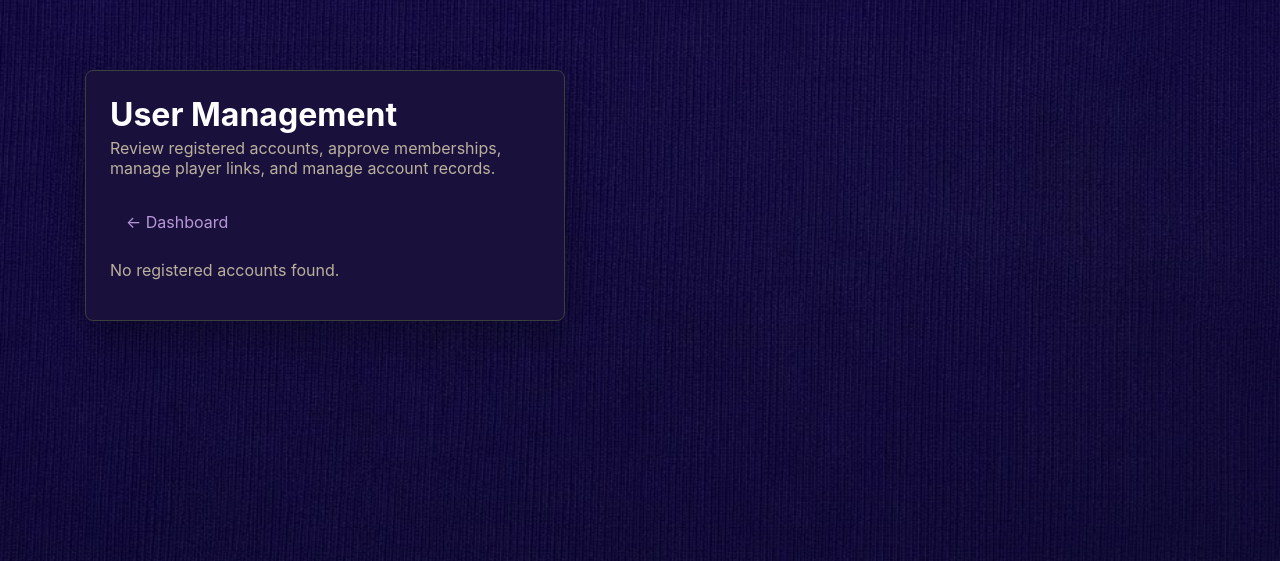
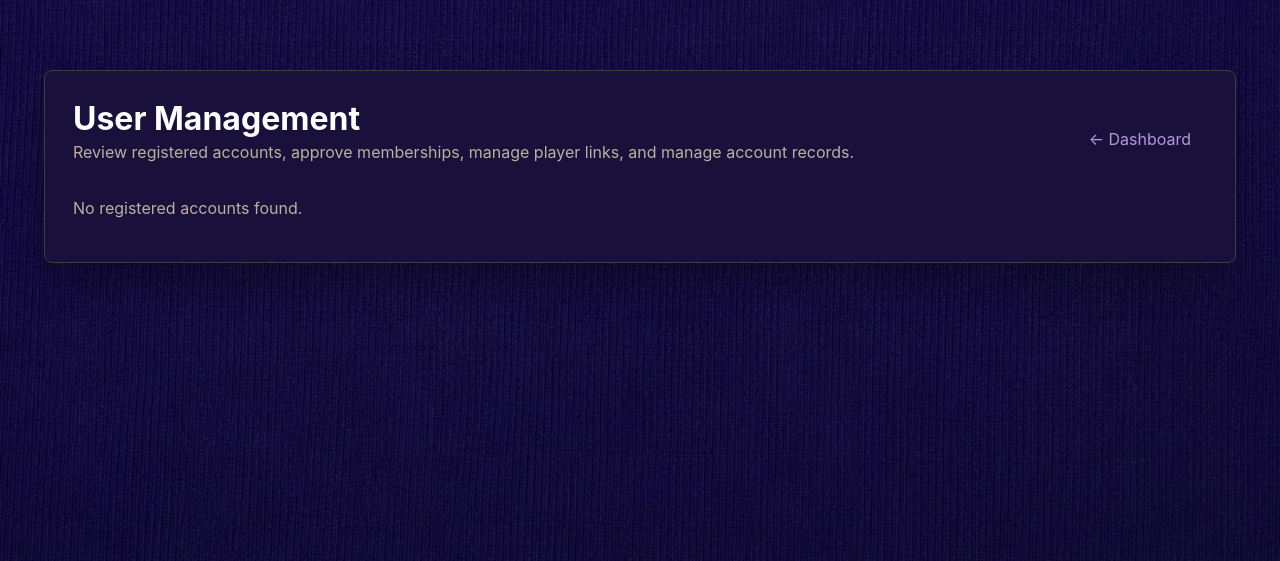
Before and after one commit to DANeoDev/RB48Glicko, a Flask app: template web/templates/admin_users.html in a window 1280 px wide. Shown: the part 76-637 px from the top of the page. Run offline with Flask 3, Linux system fonts and the light colour scheme; the template is opened without the code that fills it, so the values that code supplies are empty.

Commit message:
Isolate all remaining test suites and expand User Management card width

```diff
--- a/web/templates/admin_users.html
+++ b/web/templates/admin_users.html
@@ -3,8 +3,8 @@
 {% block title %}User Management · RB48{% endblock %}
 
 {% block content %}
-<div class="page-container" style="max-width: 1150px; margin: 30px auto; padding: 0 20px;">
-    <div class="account-card" style="padding: 24px; background: var(--bg-surface); border: 1px solid var(--border); border-radius: var(--radius);">
+<div class="page-container" style="max-width: 1360px; width: 100%; margin: 30px auto; padding: 0 20px; box-sizing: border-box;">
+    <div class="account-card" style="padding: 28px; background: var(--bg-surface); border: 1px solid var(--border); border-radius: var(--radius); width: 100%; box-sizing: border-box;">
         <div style="display: flex; justify-content: space-between; align-items: center; margin-bottom: 20px; flex-wrap: wrap; gap: 10px;">
             <div>
                 <h1 style="margin: 0; color: #ffffff;">User Management</h1>
```
Also changed, not shown: tests/test_match_center.py (+10 -0 lines), tests/test_routes.py (+10 -0 lines).
